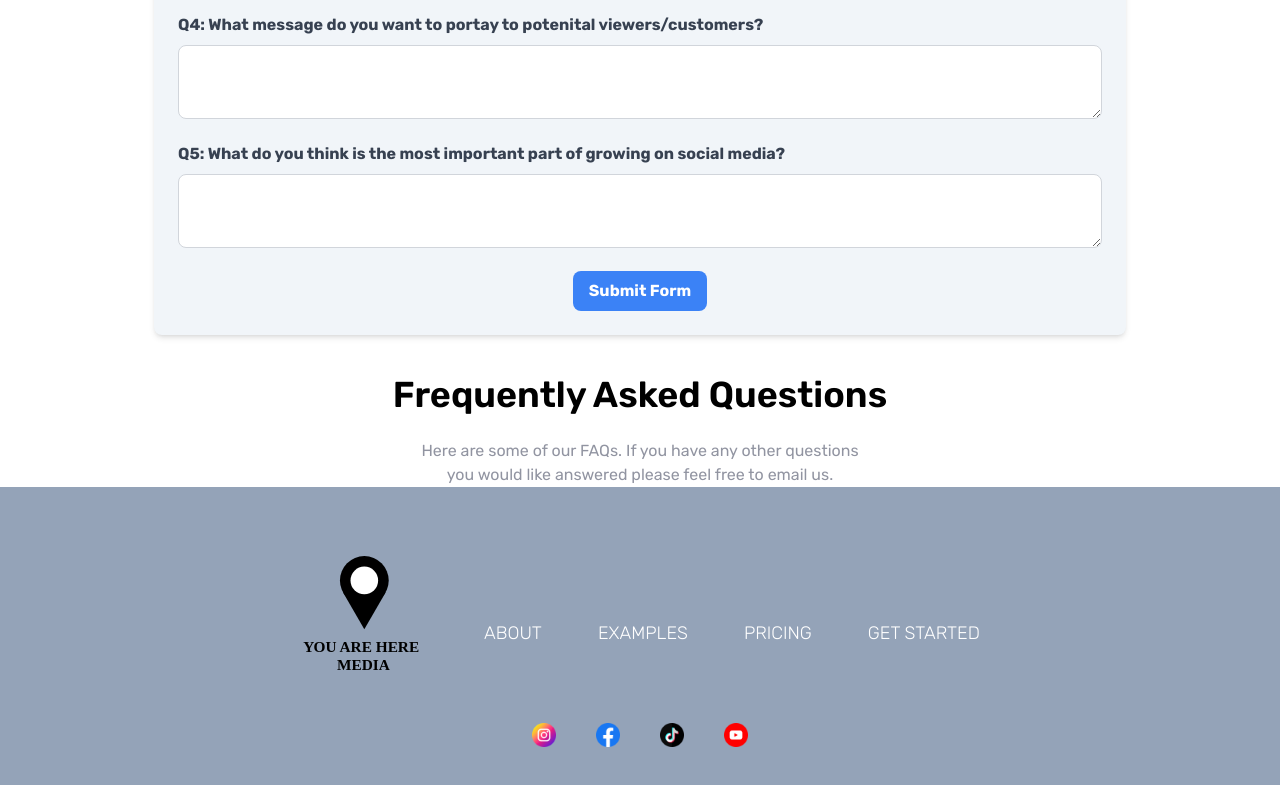
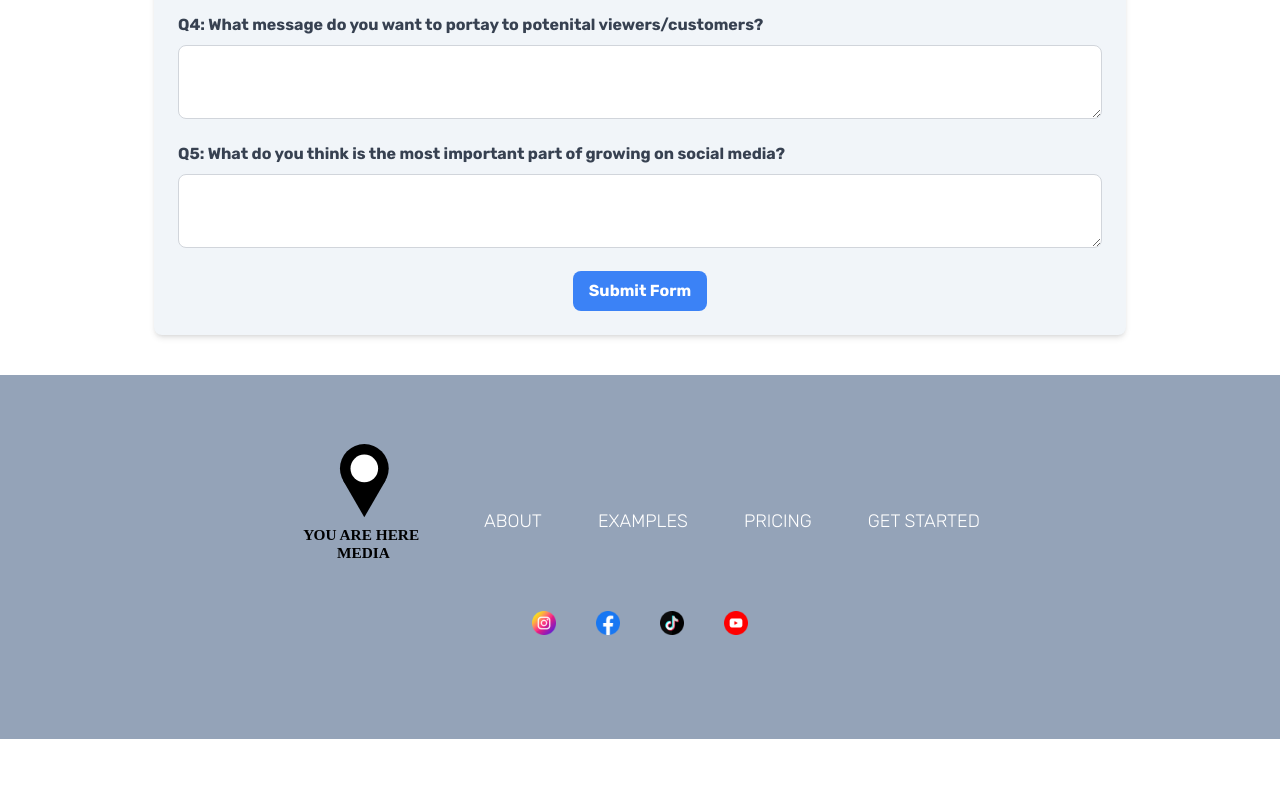
Before and after one commit to sebasnow777/you-are-here-media-site, a website: page index.html in a window 1280 px wide. Shown: the part 3679-4464 px from the top of the page. After the commit the page ends 4418 px from the top, so only its background shows below. Drawn offline with Linux system fonts and the light colour scheme; a script that the page names is missing; a web font is replaced by a local one.

Commit message:
Removed Faq heading
faq removed

```diff
--- a/index.html
+++ b/index.html
@@ -575,18 +575,6 @@
         </form>
       </div>
     </section>
-    <!-- Faq Heading -->
-    <section id="faq">
-      <div class="container mx-auto">
-        <h2 class="mb-6 text-3xl font-semibold text-center md:text-4xl">
-          Frequently Asked Questions
-        </h2>
-        <p class="max-w-lg px-6 mx-auto text-center text-grayishBlue">
-          Here are some of our FAQs. If you have any other questions you would
-          like answered please feel free to email us.
-        </p>
-      </div>
-    </section>
 
 
 
```
